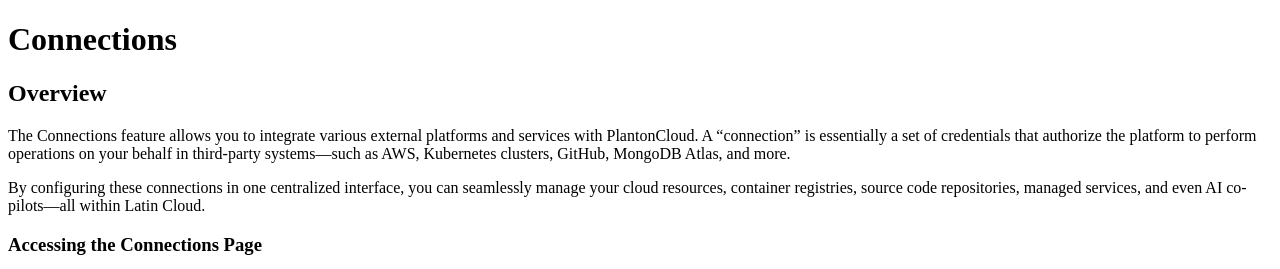
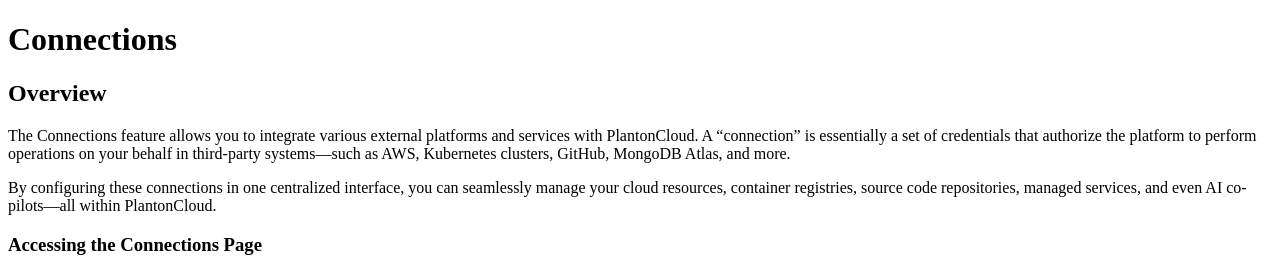
Before and after one commit to plantoncloud/docs.planton.cloud, a Next.js app: page /connections in a window 1280 px wide. Shown: the top 269 px of the page. Built offline with nearby package versions, Linux system fonts and the light colour scheme.

Commit message:
update latin with planton

```diff
--- a/pages/connections.mdx
+++ b/pages/connections.mdx
@@ -14,7 +14,7 @@
 
 The Connections feature allows you to integrate various external platforms and services with PlantonCloud. A “connection” is essentially a set of credentials that authorize the platform to perform operations on your behalf in third-party systems—such as AWS, Kubernetes clusters, GitHub, MongoDB Atlas, and more.
 
-By configuring these connections in one centralized interface, you can seamlessly manage your cloud resources, container registries, source code repositories, managed services, and even AI co-pilots—all within Latin Cloud.
+By configuring these connections in one centralized interface, you can seamlessly manage your cloud resources, container registries, source code repositories, managed services, and even AI co-pilots—all within PlantonCloud.
 
 ### Accessing the Connections Page
 
```
